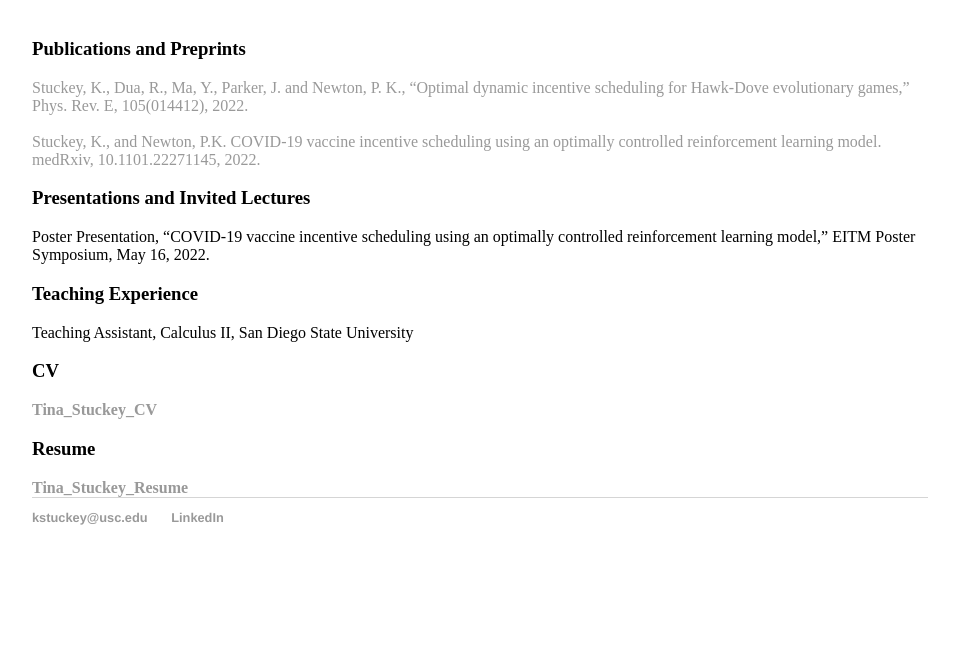
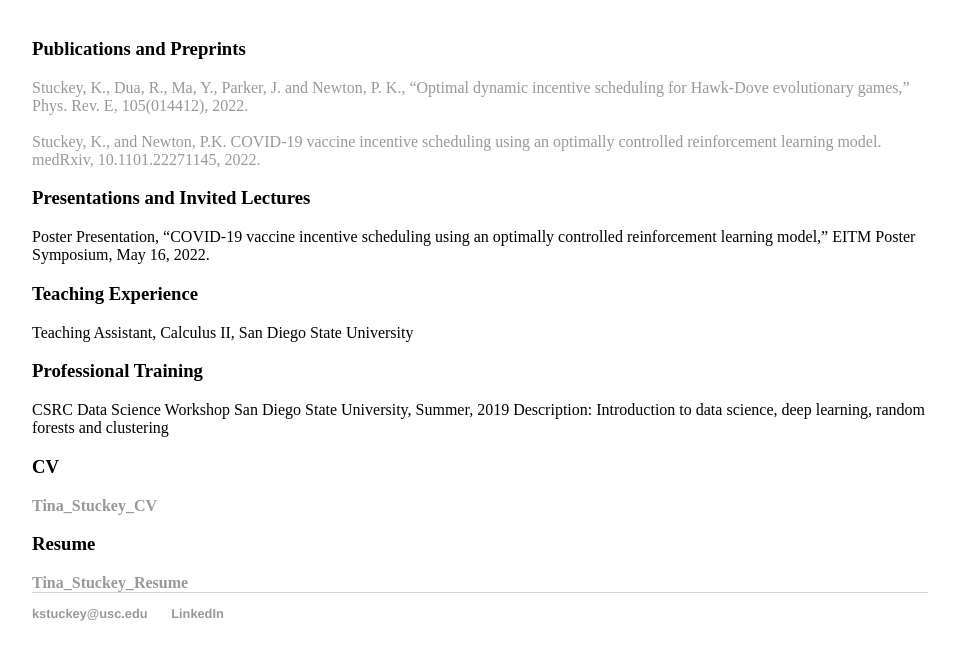
Before and after one commit to kstuckey0/kstuckey0.github.io, a Jekyll site: the page index.html, which Jekyll copies as it is, in a window 1280 px wide, cut to the strip 624-1305 px from the top of the page. Shown: the top 660 px of the strip, without its empty margins (160-1116 px from the left). Built offline with Jekyll 4.4.1, drawn with Linux system fonts in a browser that asks for light colours; before the commit the page ends 1209 px from its top, so only the background shows below that.

Commit message:
Update index.html

```diff
--- a/index.html
+++ b/index.html
@@ -43,6 +43,11 @@
 	<h3>Teaching Experience</h3>
 	Teaching Assistant, Calculus II, San Diego State University
 
+	<h3>Professional Training</h3>
+	CSRC Data Science Workshop San Diego State University, Summer, 2019
+	Description: Introduction to data science, deep learning, random forests and clustering
+
+
 			<h3>CV</h3>
 		<strong><a href="https://github.com/kstuckey0/kstuckey0.github.io/blob/main/TinaStuckey_CV_2022.pdf">Tina_Stuckey_CV</a></strong>
 	<h3>Resume</h3>
```
